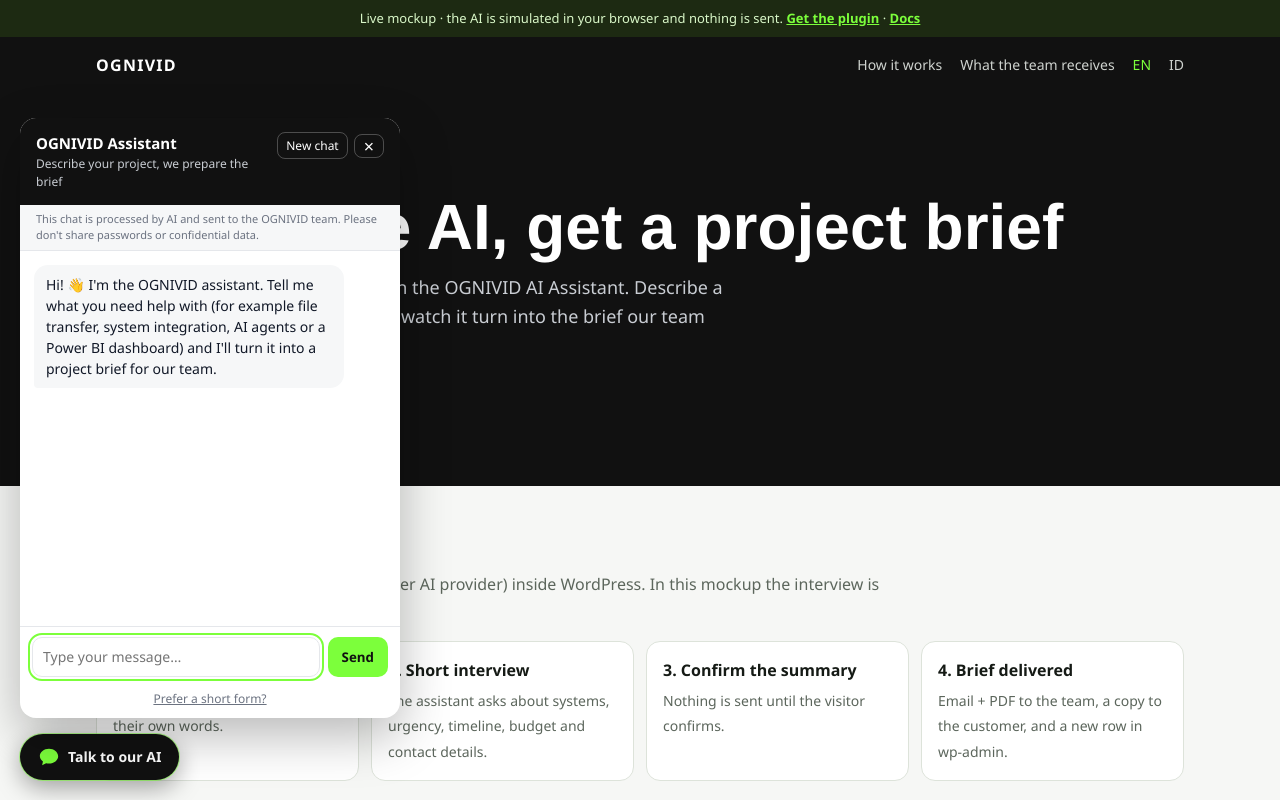
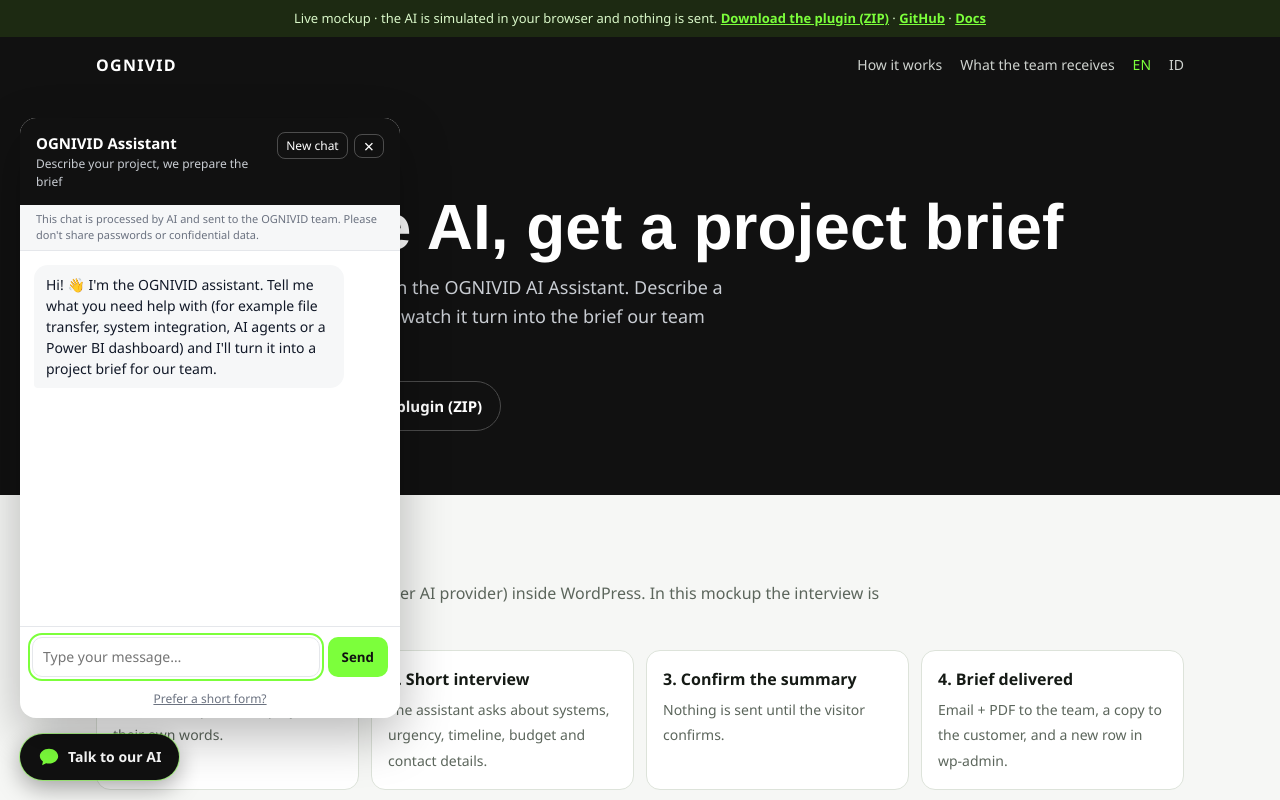
Before and after one commit to diimasogan/ognivid-ai-assistant, a plain HTML site: page demo/index.html in a window 1280 px wide. Shown: the top 800 px of the page. Drawn offline with Linux system fonts and the light colour scheme.

Commit message:
Add Download ZIP buttons to the mockup, docs and README
All point to releases/latest/download/ognivid-ai-assistant.zip so they always
serve the newest release.

Co-Authored-By: Claude Opus 5.5 <noreply@anthropic.com>

```diff
--- a/demo/index.html
+++ b/demo/index.html
@@ -29,6 +29,7 @@ header.site{background:var(--dark);color:#fff}
 .hero .pill{display:inline-block;border:1px solid #3c3c3c;border-radius:999px;padding:3px 12px;font-size:12px;letter-spacing:.06em;text-transform:uppercase;color:#cfd3cf}
 .hero h1{font:800 clamp(34px,6vw,64px)/1.05 Helvetica,Arial,sans-serif;margin:16px 0 12px}
 .hero p{color:#c9cdd3;max-width:640px;font-size:18px;margin:0}
+.try.dl{background:transparent;color:#fff;border:1px solid #4a4a4a;text-decoration:none;margin-left:8px}
 .try{margin-top:22px;display:inline-flex;gap:10px;align-items:center;background:var(--lime);color:#111;font-weight:700;padding:12px 18px;border-radius:999px;border:0;cursor:pointer;font-size:15px}
 main section{padding:44px 0 8px}
 h2{font:700 28px/1.2 Cambria,Georgia,serif;margin:0 0 8px}
@@ -76,6 +77,7 @@ footer{padding:40px 0 70px;color:var(--muted);font-size:14px}
     <h1 data-t="h1"></h1>
     <p data-t="sub"></p>
     <button class="try" id="try" type="button" data-t="try"></button>
+    <a class="try dl" href="https://github.com/diimasogan/ognivid-ai-assistant/releases/latest/download/ognivid-ai-assistant.zip" download data-t="zip"></a>
   </div>
 </div></header>
 
@@ -104,10 +106,10 @@ footer{padding:40px 0 70px;color:var(--muted);font-size:14px}
   var L = window.DEMO_LANG;
   var TXT = {
     en: {
-      bar: 'Live mockup · the AI is simulated in your browser and nothing is sent. <a href="https://github.com/diimasogan/ognivid-ai-assistant">Get the plugin</a> · <a href="../docs/OGNIVID-AI-Assistant-Documentation.html">Docs</a>',
+      bar: 'Live mockup · the AI is simulated in your browser and nothing is sent. <a href="https://github.com/diimasogan/ognivid-ai-assistant/releases/latest/download/ognivid-ai-assistant.zip">Download the plugin (ZIP)</a> · <a href="https://github.com/diimasogan/ognivid-ai-assistant">GitHub</a> · <a href="../docs/OGNIVID-AI-Assistant-Documentation.html">Docs</a>',
       navHow: 'How it works', navTeam: 'What the team receives', pill: 'WordPress plugin demo',
       h1: 'Talk to the AI, get a project brief', sub: 'This is a mockup of ognivid.com with the OGNIVID AI Assistant. Describe a project in the chat (bottom left) and watch it turn into the brief our team receives.',
-      try: 'Try the assistant →', howH: 'How it works', howP: 'The real plugin runs on Claude (or another AI provider) inside WordPress. In this mockup the interview is scripted so it works offline.',
+      try: 'Try the assistant →', zip: '⬇ Download plugin (ZIP)', howH: 'How it works', howP: 'The real plugin runs on Claude (or another AI provider) inside WordPress. In this mockup the interview is scripted so it works offline.',
       steps: [['1. Describe the need', 'The visitor explains the project in their own words.'], ['2. Short interview', 'The assistant asks about systems, urgency, timeline, budget and contact details.'], ['3. Confirm the summary', 'Nothing is sent until the visitor confirms.'], ['4. Brief delivered', 'Email + PDF to the team, a copy to the customer, and a new row in wp-admin.']],
       teamH: 'What the team receives', teamSample: 'Below is a sample brief. Finish a chat and it is replaced with yours.', teamYours: 'This is the brief generated from your chat.',
       tabMail: 'Email to OGNIVID', tabAdmin: 'wp-admin → AI Briefs', foot: 'OGNIVID AI Assistant · GPL-2.0-or-later · <a href="https://github.com/diimasogan/ognivid-ai-assistant">GitHub</a> · <a href="https://ognivid.com/">ognivid.com</a>',
@@ -116,10 +118,10 @@ footer{padding:40px 0 70px;color:var(--muted);font-size:14px}
       mail: { from: 'From', to: 'To', subj: 'Subject' }
     },
     id: {
-      bar: 'Live mockup · AI disimulasikan di browser Anda dan tidak ada data yang dikirim. <a href="https://github.com/diimasogan/ognivid-ai-assistant">Dapatkan plugin</a> · <a href="../docs/id/OGNIVID-AI-Assistant-Dokumentasi.html">Dokumentasi</a>',
+      bar: 'Live mockup · AI disimulasikan di browser Anda dan tidak ada data yang dikirim. <a href="https://github.com/diimasogan/ognivid-ai-assistant/releases/latest/download/ognivid-ai-assistant.zip">Unduh plugin (ZIP)</a> · <a href="https://github.com/diimasogan/ognivid-ai-assistant">GitHub</a> · <a href="../docs/id/OGNIVID-AI-Assistant-Dokumentasi.html">Dokumentasi</a>',
       navHow: 'Cara kerja', navTeam: 'Yang diterima tim', pill: 'Demo plugin WordPress',
       h1: 'Ngobrol dengan AI, dapatkan project brief', sub: 'Ini mockup ognivid.com dengan OGNIVID AI Assistant. Ceritakan sebuah proyek di chat (kiri bawah) dan lihat bagaimana ceritanya berubah menjadi brief yang diterima tim kami.',
-      try: 'Coba asistennya →', howH: 'Cara kerja', howP: 'Plugin aslinya berjalan dengan Claude (atau penyedia AI lain) di WordPress. Di mockup ini wawancaranya sudah diskenariokan agar bisa berjalan tanpa server.',
+      try: 'Coba asistennya →', zip: '⬇ Unduh plugin (ZIP)', howH: 'Cara kerja', howP: 'Plugin aslinya berjalan dengan Claude (atau penyedia AI lain) di WordPress. Di mockup ini wawancaranya sudah diskenariokan agar bisa berjalan tanpa server.',
       steps: [['1. Ceritakan kebutuhan', 'Pengunjung menjelaskan proyeknya dengan kata-kata sendiri.'], ['2. Wawancara singkat', 'Asisten menanyakan sistem, urgensi, target waktu, anggaran, dan kontak.'], ['3. Konfirmasi ringkasan', 'Tidak ada yang dikirim sebelum pengunjung mengonfirmasi.'], ['4. Brief terkirim', 'Email + PDF ke tim, salinan ke pelanggan, dan baris baru di wp-admin.']],
       teamH: 'Yang diterima tim', teamSample: 'Di bawah ini contoh brief. Selesaikan sebuah chat dan contoh ini akan diganti dengan brief Anda.', teamYours: 'Ini brief yang dibuat dari chat Anda.',
       tabMail: 'Email ke OGNIVID', tabAdmin: 'wp-admin → AI Briefs', foot: 'OGNIVID AI Assistant · GPL-2.0-or-later · <a href="https://github.com/diimasogan/ognivid-ai-assistant">GitHub</a> · <a href="https://ognivid.com/">ognivid.com</a>',
```
Also changed, not shown: docs/OGNIVID-AI-Assistant-Documentation.html (+1 -1 lines), docs/id/OGNIVID-AI-Assistant-Dokumentasi.html (+1 -1 lines), 2 other files.
